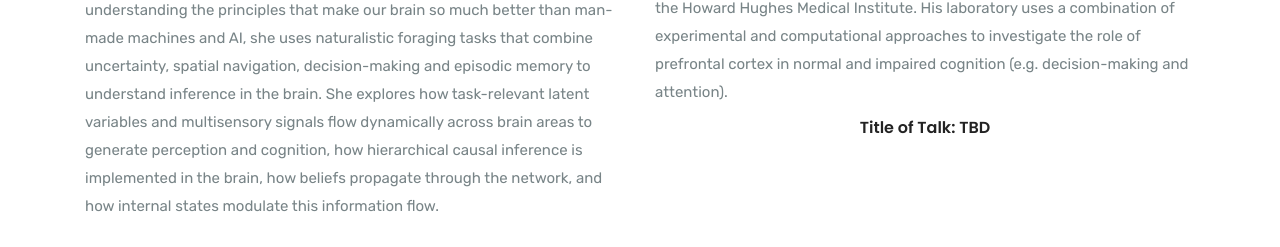
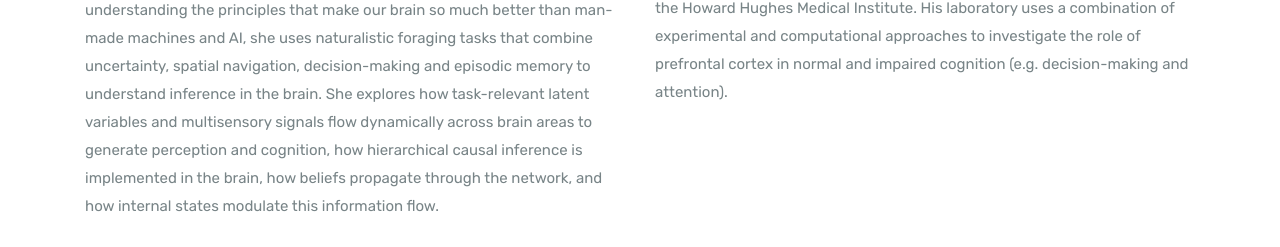
Before and after one commit to comco23/comco23.github.io, a Jekyll site: the page built from speakers.html, in a window 1280 px wide and 900 px high, scrolled down 983 px, cut to the strip 0-394 px from the top of the window. Shown: the part 144-391 px from the top of the strip. Built offline with Jekyll 4.4.1, drawn with Linux system fonts in a browser that asks for light colours.

Commit message:
made changes

```diff
--- a/speakers.html
+++ b/speakers.html
@@ -86,7 +86,6 @@ permalink: /keynote
 						Stanford University and the Howard Hughes Medical Institute. His laboratory uses a combination of
 						experimental and computational approaches to investigate the role of prefrontal cortex in normal and
 						impaired cognition (e.g. decision-making and attention). </p>
-					<h5>Title of Talk: TBD </h5>
 				</div>
 			</div>
 
```
